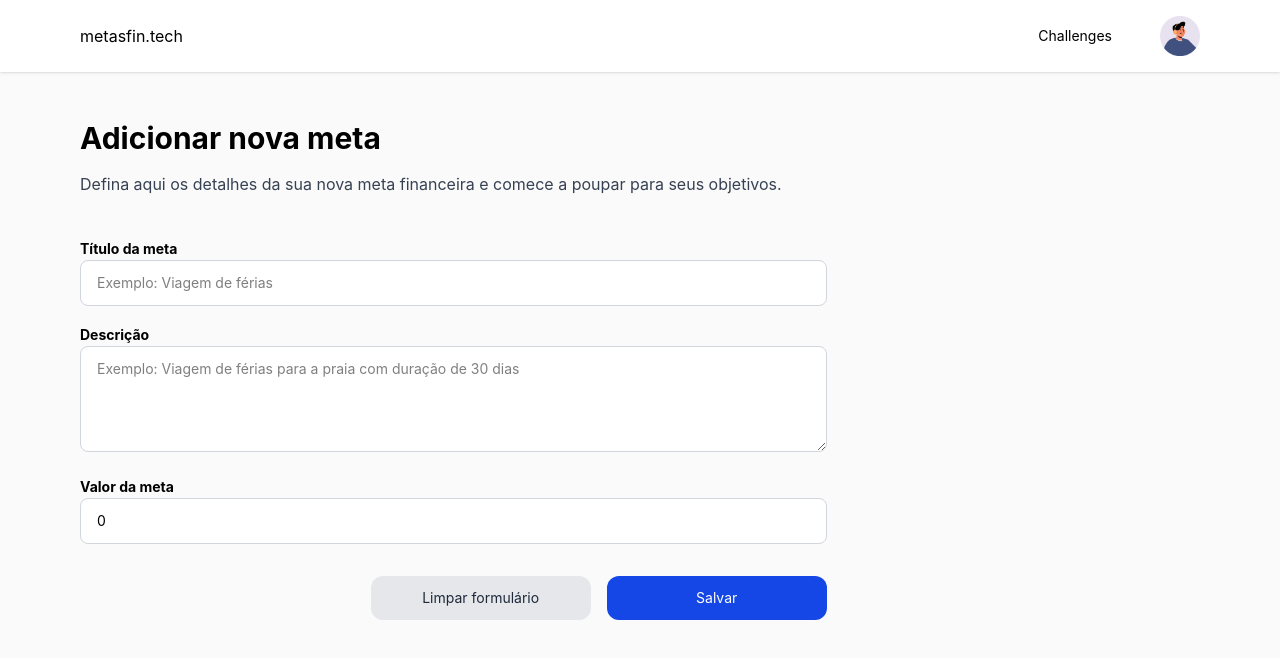
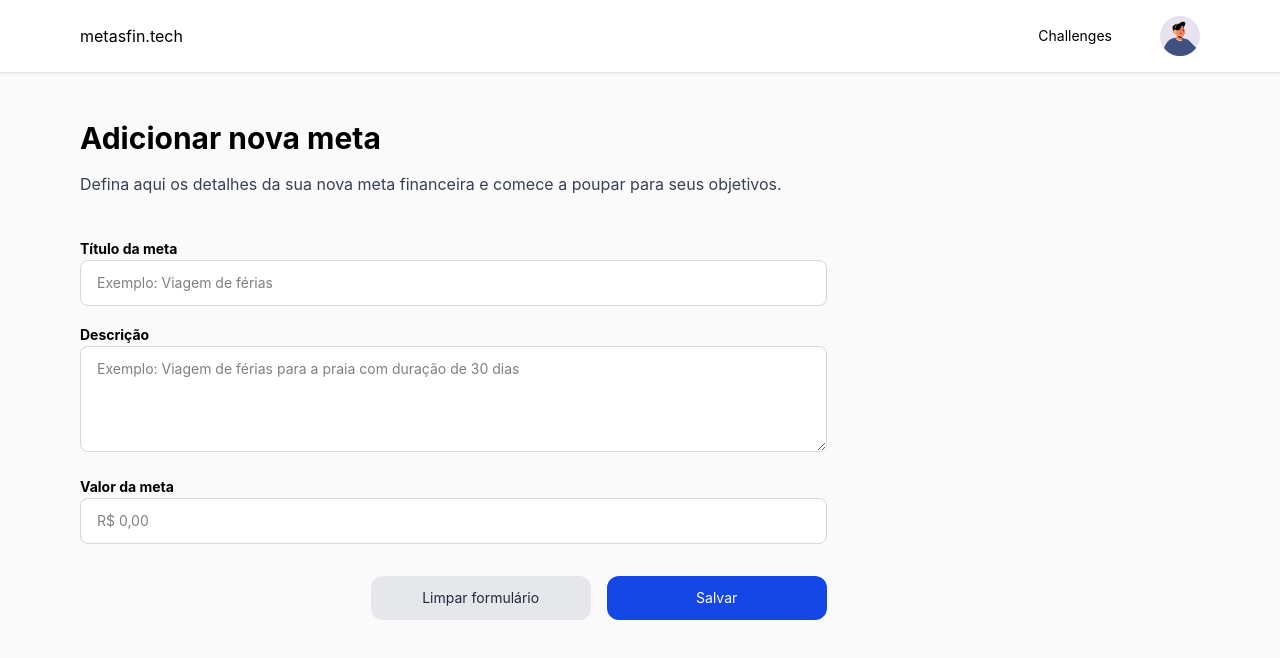
Before and after one commit to lucasoneves/metasfin.tech, a Nuxt app: page /challenges/new in a window 1280 px wide. Shown: the top 658 px of the page. Built offline with nearby package versions, Linux system fonts and the light colour scheme.

Commit message:
Validação do formulário

```diff
--- a/components/CardChallenge/index.vue
+++ b/components/CardChallenge/index.vue
@@ -45,7 +45,7 @@
 import { computed } from "vue";
 
 interface Props {
-  challengeId: number;
+  challengeId: number | undefined;
   title: string;
   description: string;
   balance: number;
--- a/components/PageTitle.vue
+++ b/components/PageTitle.vue
@@ -1,5 +1,5 @@
 <template>
-  <h2 class="text-3xl font-bold">{{ content }}</h2>
+  <h2 class="text-2xl font-bold md:text-3xl">{{ content }}</h2>
 </template>
 
 <script lang="ts" setup>
--- a/composables/useToast.ts
+++ b/composables/useToast.ts
@@ -20,7 +20,7 @@ export const useToast = () => {
   const showToast = (
     message: string,
     type: ToastType = "Success",
-    duration: number = 3000
+    duration: number = 2000
   ) => {
     toastState.value = { isVisible: true, message, type };
     setTimeout(() => {
--- a/pages/challenges/[id]/index.vue
+++ b/pages/challenges/[id]/index.vue
@@ -29,11 +29,12 @@
       />
     </div>
     <div class="form-field">
-      <label for="" class="text-sm font-bold">Valor da meta</label>
+      <label for="value" class="text-sm font-bold">Valor da meta</label>
       <input
-        type="number"
-        placeholder="Valor da meta"
-        v-model.number="newChallenge.value"
+        id="value"
+        type="text"
+        placeholder="R$ 0,00"
+        v-model="formattedValue"
         class="py-3 px-4 rounded-lg bg-white border text-sm border-gray-300 w-full"
       />
     </div>
@@ -56,11 +57,31 @@ const challengeId = route.params.id;
 const newChallenge = ref<Challenge>({
   title: "",
   description: "",
-  value: 0,
+  target_value: 0,
   balance: 0,
   user_id: 0,
   active: true,
   completed: false,
+});
+
+const formattedValue = computed({
+  get() {
+    if (!newChallenge.value.target_value) {
+      return "";
+    }
+    // Formata o número para o padrão de moeda brasileiro.
+    return new Intl.NumberFormat("pt-BR", {
+      style: "currency",
+      currency: "BRL",
+    }).format(newChallenge.value.target_value);
+  },
+  set(newValue: string) {
+    // Remove todos os caracteres que não são dígitos para obter apenas os números.
+    const digitsOnly = newValue.replace(/\D/g, "");
+    // Converte a string de dígitos para número e divide por 100 para tratar os centavos.
+    // Se não houver dígitos, o valor será 0.
+    newChallenge.value.target_value = Number(digitsOnly) / 100;
+  },
 });
 
 const handleSaveChallenge = async (e: Event) => {
@@ -74,7 +95,7 @@ const handleSaveChallenge = async (e: Event) => {
     return;
   }
 
-  if (newChallenge.value.value <= 0) {
+  if (newChallenge.value.target_value <= 0) {
     showToast("O valor da meta deve ser maior que 0.", "Error");
     return;
   }
@@ -121,6 +142,8 @@ try {
     `http://localhost:8080/api/goals/${challengeId}`
   );
 
-  newChallenge.value = challenge.value;
+  if (status.value === "success") {
+    newChallenge.value = challenge.value as Challenge;
+  }
 } catch (error) {}
 </script>
--- a/pages/challenges/index.vue
+++ b/pages/challenges/index.vue
@@ -1,11 +1,12 @@
 <template>
-  <header class="flex items-center gap-10 justify-between">
-    <PageTitle content="Minhas Metas" class="flex-2/3" />
-    <NuxtLink to="/challenges/new" class="flex-1">
+  <header class="flex items-center gap-10">
+    <PageTitle content="Minhas Metas" class="flex-1" />
+    <NuxtLink to="/challenges/new" class="flex-1 flex justify-end">
       <Button
         text="Criar Nova Meta"
         icon-name="heroicons:plus"
         variant="primary"
+        class="max-w-[220px]"
       />
     </NuxtLink>
   </header>
@@ -17,11 +18,13 @@
       :key="challenge.id"
       :challenge-id="challenge.id"
       :balance="challenge.balance"
-      :goal="challenge.value"
+      :goal="challenge.target_value"
       :title="challenge.title"
       :description="challenge.description"
-      :handleNewAporte="() => handleNewAporte(challenge.id)"
-      :handleDeleteChallenge="() => handleDeleteChallenge(challenge.id)"
+      :handleNewAporte="() => challenge.id && handleNewAporte(challenge.id)"
+      :handleDeleteChallenge="
+        () => challenge.id && handleDeleteChallenge(challenge.id)
+      "
     />
   </section>
 
@@ -66,41 +69,14 @@ const {
   error,
   refresh,
 } = await useFetch<Challenge[]>("http://localhost:8080/api/goals");
-
-// console.log(data.value);
-interface Challenge {
-  // Campos do gorm.Model (renomeados no JSON)
-  id: number; // O ID em Go é 'uint', que é um número. No JSON será um número.
-  created_at: string; // `time.Time` em Go geralmente vem como string ISO 8601 no JSON
-  updated_at: string; // `time.Time` em Go geralmente vem como string ISO 8601 no JSON
-  deleted_at: string | null; // Pode ser null se não for soft-deletado, ou uma string
-  // Seus campos
-  title: string;
-  description: string;
-  value: number; // Use 'value' se a API retornar 'value', ou 'goal' se o frontend mapear
-  balance: number;
-  user_id: number; // UserID em Go é 'uint', que é um número. No JSON será um número.
-  active: boolean;
-  completed: boolean;
-}
 const loading = useLoading();
 const { showToast } = useToast();
 
 const modalDeleteActive = ref(false);
 const modalAddMoney = ref(false);
-const aporteValue = ref<number | null>(null);
+const aporteValue = ref<number>(0);
 const challengeSelected = ref<number | null>(null);
 const challengeToDelete = ref<number | null>(null);
-
-const userChallenges = ref<Challenge[]>([]);
-
-const openModal = () => {
-  loading.value = true;
-};
-
-const closeModal = () => {
-  loading.value = false;
-};
 
 const handleNewAporte = (challengeId: number) => {
   handleAddMoney(challengeId);
@@ -146,11 +122,6 @@ const handleAddMoney = (challengeId: number) => {
   modalAddMoney.value = true;
   console.log(challengeId);
 };
-
-// Remover getValueAporte, pois usaremos v-model
-// const getValueAporte = (e: Event) => {
-//   aporteValue.value = parseFloat((e.target as HTMLInputElement).value);
-// };
 
 const handleSaveAporte = async () => {
   if (aporteValue.value === null || aporteValue.value <= 0) {
@@ -207,8 +178,7 @@ console.log(challenges);
 
 watch(modalAddMoney, (isModalActive) => {
   if (!isModalActive) {
-    // Limpa os valores quando o modal de adicionar aporte é fechado
-    aporteValue.value = null;
+    aporteValue.value = 0;
     challengeSelected.value = null;
   }
 });
--- a/pages/challenges/new/index.vue
+++ b/pages/challenges/new/index.vue
@@ -32,9 +32,9 @@
     <div class="form-field">
       <label for="" class="text-sm font-bold">Valor da meta</label>
       <input
-        type="number"
-        placeholder="Valor da meta"
-        v-model.number="newChallenge.value"
+        type="text"
+        placeholder="R$ 0,00"
+        v-model="formattedValue"
         class="py-3 px-4 rounded-lg bg-white border text-sm border-gray-300 w-full"
       />
     </div>
@@ -59,30 +59,34 @@
 </template>
 
 <script setup lang="ts">
-interface Challenge {
-  // Campos do gorm.Model (renomeados no JSON)
-  id?: number; // O ID em Go é 'uint', que é um número. No JSON será um número.
-  created_at?: string; // `time.Time` em Go geralmente vem como string ISO 8601 no JSON
-  updated_at?: string; // `time.Time` em Go geralmente vem como string ISO 8601 no JSON
-  deleted_at?: string | null; // Pode ser null se não for soft-deletado, ou uma string
-  // Seus campos
-  title: string;
-  description: string;
-  value: number; // Use 'value' se a API retornar 'value', ou 'goal' se o frontend mapear
-  balance: number;
-  user_id: number; // UserID em Go é 'uint', que é um número. No JSON será um número.
-  active: boolean;
-  completed: boolean;
-}
-
 const newChallenge = ref<Challenge>({
   title: "",
   description: "",
-  value: 0,
+  target_value: 0,
   balance: 0,
   user_id: 1,
   active: true,
   completed: false,
+});
+
+const formattedValue = computed({
+  get() {
+    if (!newChallenge.value.target_value) {
+      return "";
+    }
+    // Formata o número para o padrão de moeda brasileiro.
+    return new Intl.NumberFormat("pt-BR", {
+      style: "currency",
+      currency: "BRL",
+    }).format(newChallenge.value.target_value);
+  },
+  set(newValue: string) {
+    // Remove todos os caracteres que não são dígitos para obter apenas os números.
+    const digitsOnly = newValue.replace(/\D/g, "");
+    // Converte a string de dígitos para número e divide por 100 para tratar os centavos.
+    // Se não houver dígitos, o valor será 0.
+    newChallenge.value.target_value = Number(digitsOnly) / 100;
+  },
 });
 
 const handleSaveChallenge = async (e: Event) => {
@@ -96,7 +100,7 @@ const handleSaveChallenge = async (e: Event) => {
     return;
   }
 
-  if (newChallenge.value.value <= 0) {
+  if (newChallenge.value.target_value <= 0) {
     showToast("O valor da meta deve ser maior que 0.", "Error");
     return;
   }
@@ -141,7 +145,7 @@ const handleClearForm = () => {
   newChallenge.value = {
     title: "",
     description: "",
-    value: 0,
+    target_value: 0,
     balance: 0,
     user_id: 1,
     active: true,
--- a/utils/types.ts
+++ b/utils/types.ts
@@ -7,7 +7,7 @@ export interface Challenge {
   // Seus campos
   title: string;
   description: string;
-  value: number; // Use 'value' se a API retornar 'value', ou 'goal' se o frontend mapear
+  target_value: number; // Use 'value' se a API retornar 'value', ou 'goal' se o frontend mapear
   balance: number;
   user_id: number; // UserID em Go é 'uint', que é um número. No JSON será um número.
   active: boolean;
```
